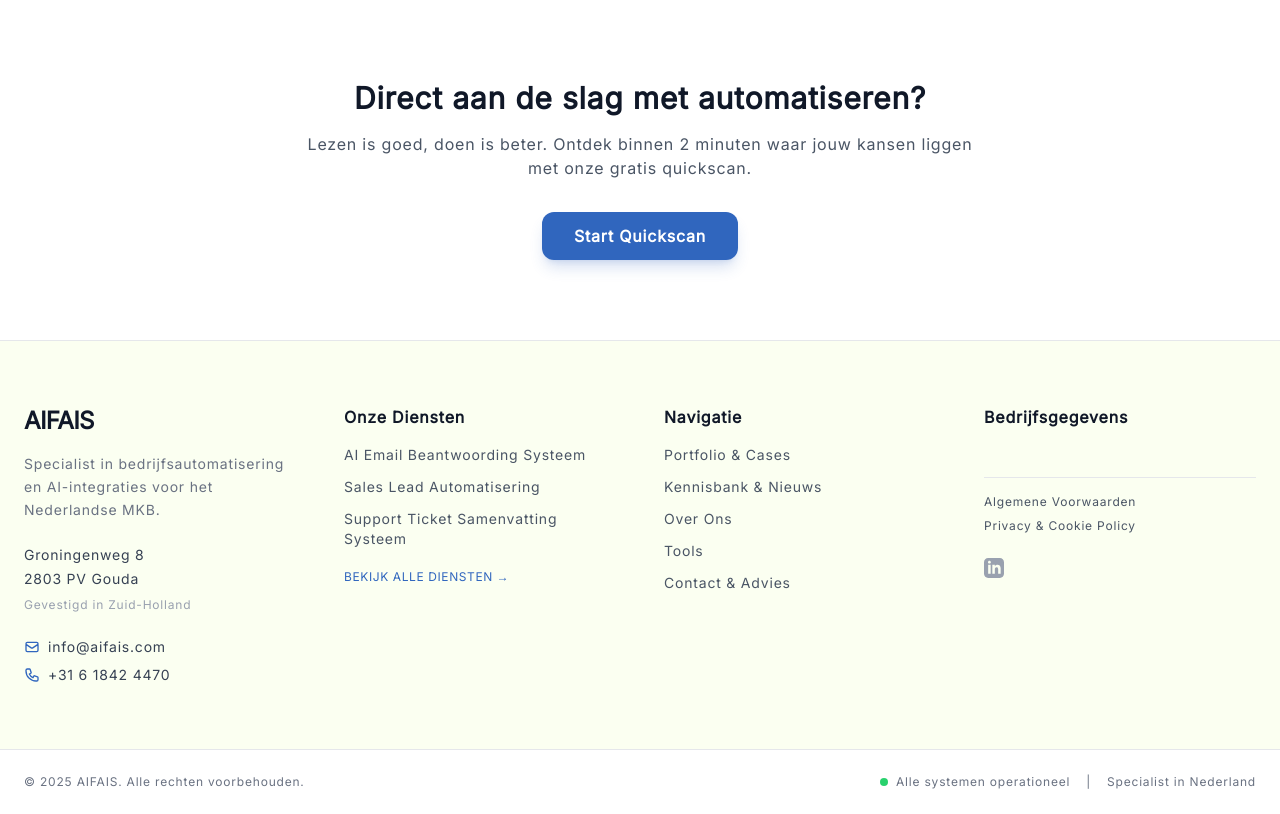
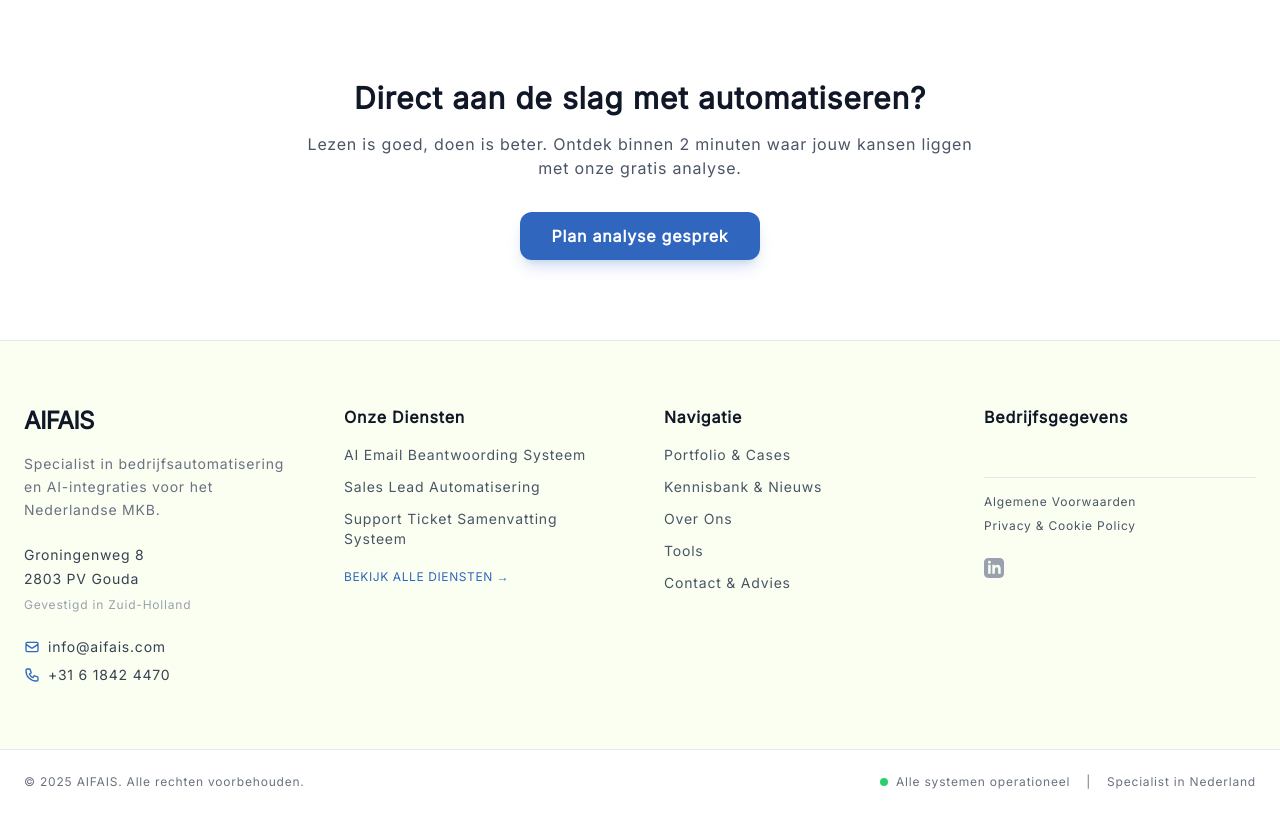
Before and after one commit to markjkaem/aifais-landing, a Next.js app: page /en/news in a window 1280 px wide. Shown: the part 1400-2214 px from the top of the page. Built offline with nearby package versions, Linux system fonts and the light colour scheme.

Commit message:
add home

```diff
--- a/app/[locale]/HomeClient.tsx
+++ b/app/[locale]/HomeClient.tsx
@@ -114,12 +114,12 @@ export default function HomeClient() {
               </span>
             </p>
             {/* CTAs */}
-            <div className="flex flex-col sm:flex-row gap-4">
+            <div className="flex flex-col mb-2 sm:flex-row gap-4">
               <Link
-                href="/quickscan"
+                href="/contact"
                 className="group relative px-8 py-4 bg-[#3066be] text-white font-bold text-lg rounded-full hover:bg-[#234a8c] transition-all duration-300 flex items-center justify-center gap-3 shadow-lg shadow-[#3066be]/30"
               >
-                <span>Doe nu de gratis analyse</span>
+                <span>Plan nu de gratis analyse</span>
                 <svg
                   className="w-5 h-5 group-hover:translate-x-1 transition-transform"
                   fill="none"
--- a/app/[locale]/news/page.tsx
+++ b/app/[locale]/news/page.tsx
@@ -186,14 +186,14 @@ export default function NewsIndexPage() {
           </h2>
           <p className="text-gray-600 mb-8 max-w-2xl mx-auto">
             Lezen is goed, doen is beter. Ontdek binnen 2 minuten waar jouw
-            kansen liggen met onze gratis quickscan.
+            kansen liggen met onze gratis analyse.
           </p>
           <div className="flex justify-center gap-4">
             <Link
-              href="/quickscan"
+              href="/contact"
               className="px-8 py-3 bg-[#3066be] hover:bg-[#234a8c] text-white font-bold rounded-xl hover:scale-105 transition-transform shadow-lg shadow-[#3066be]/20"
             >
-              Start Quickscan
+              Plan analyse gesprek
             </Link>
           </div>
         </div>
--- a/app/[locale]/portfolio/[slug]/page.tsx
+++ b/app/[locale]/portfolio/[slug]/page.tsx
@@ -514,10 +514,10 @@ export default async function PortfolioItemPage({
 
           <div className="flex flex-col sm:flex-row gap-4 justify-center">
             <Link
-              href="/quickscan"
+              href="/contact"
               className="px-8 py-4 bg-[#3066be] text-white font-bold rounded-xl hover:scale-105 transition-transform shadow-lg hover:shadow-xl"
             >
-              Bereken Mijn Besparing →
+              Gratis analyse gesprek →
             </Link>
             <Link
               href="/contact"
--- a/app/[locale]/portfolio/page.tsx
+++ b/app/[locale]/portfolio/page.tsx
@@ -256,10 +256,10 @@ export default function Portfolio() {
 
           <div className="flex flex-col sm:flex-row gap-4 justify-center">
             <Link
-              href="/quickscan"
+              href="/contact"
               className="px-8 py-4 bg-[#3066be] text-white font-bold rounded-xl hover:bg-[#234a8c] transition-all shadow-lg hover:-translate-y-1"
             >
-              Bereken Mijn Besparing →
+              Gratis analyse gesprek →
             </Link>
             <Link
               href="/contact"
```
